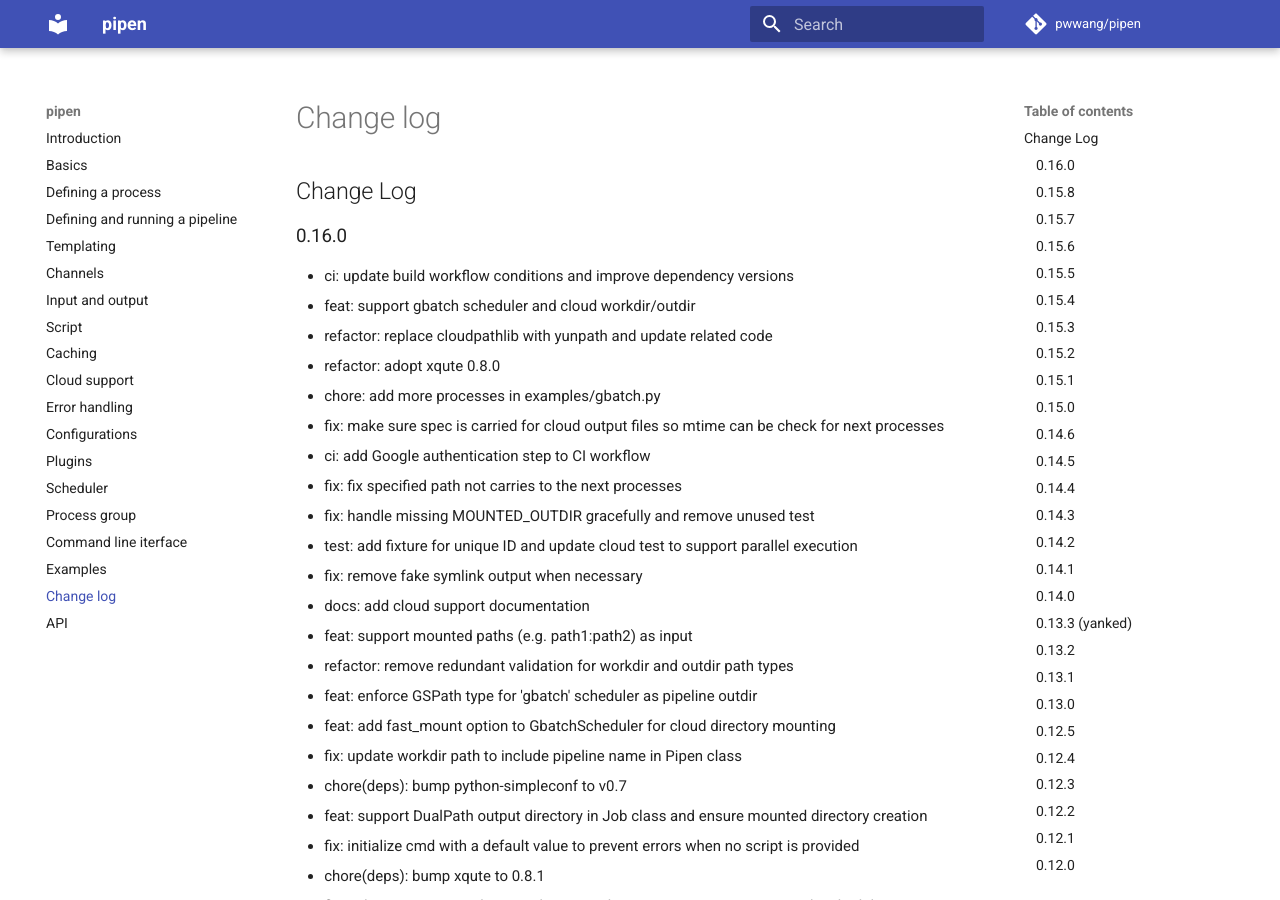
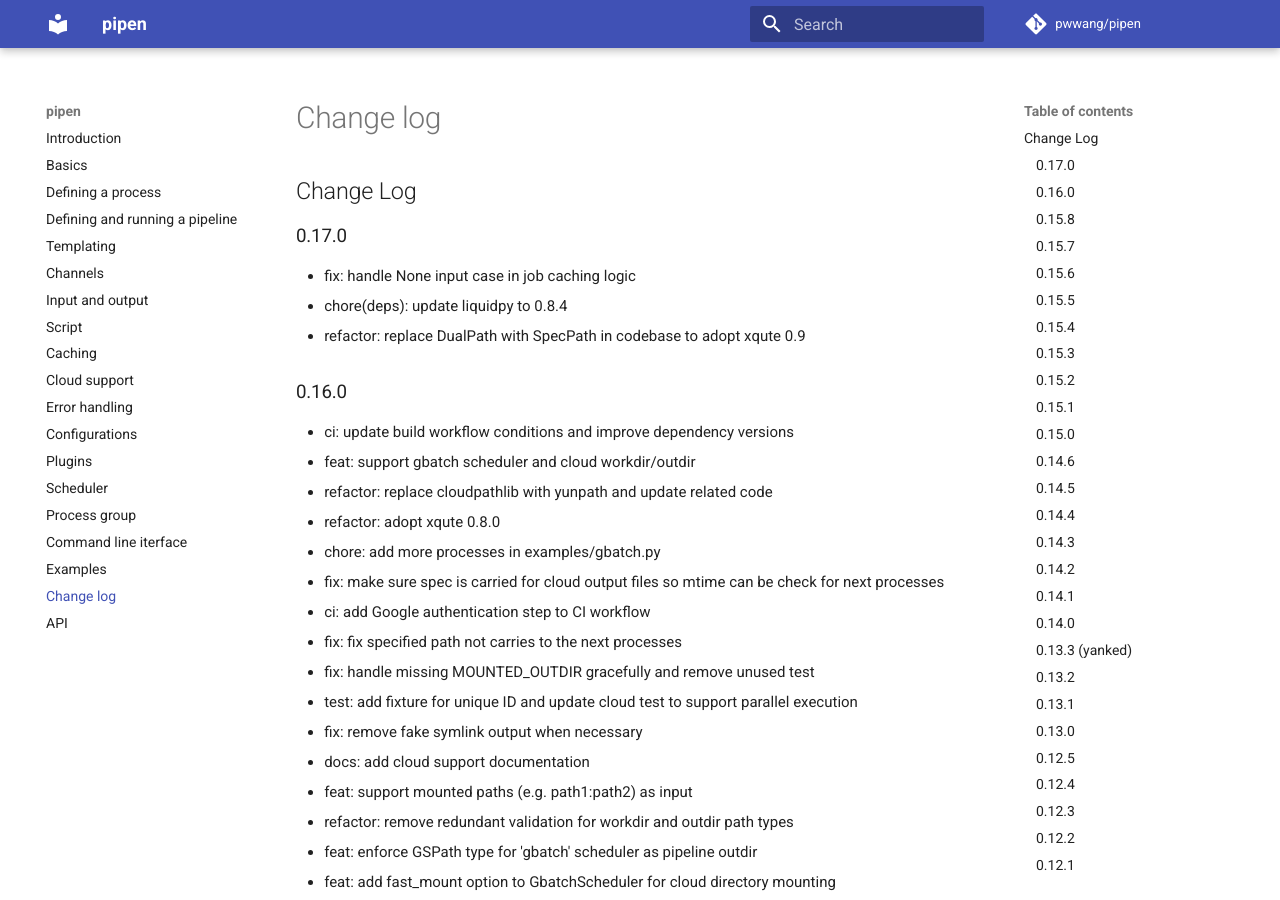
Before and after one commit to pwwang/pipen, an MkDocs documentation site: the page built from docs/CHANGELOG.md, in a window 1280 px wide and 900 px high. Built offline with MkDocs 1.6.1 and Material for MkDocs 9.7.7, drawn with Linux system fonts in a browser that asks for light colours; comment, search, counter and statistics services are not loaded.

Commit message:
0.17.0a1

```diff
--- a/docs/CHANGELOG.md
+++ b/docs/CHANGELOG.md
@@ -1,4 +1,10 @@
 # Change Log
+
+## 0.17.0
+
+- fix: handle None input case in job caching logic
+- chore(deps): update liquidpy to 0.8.4
+- refactor: replace DualPath with SpecPath in codebase to adopt xqute 0.9
 
 ## 0.16.0
 
--- a/pipen/version.py
+++ b/pipen/version.py
@@ -1,3 +1,3 @@
 """Provide version of pipen"""
 
-__version__ = "0.16.0"
+__version__ = "0.17.0a1"
--- a/pyproject.toml
+++ b/pyproject.toml
@@ -4,7 +4,7 @@ build-backend = "poetry.masonry.api"
 
 [tool.poetry]
 name = "pipen"
-version = "0.16.0"
+version = "0.17.0a1"
 description = "A pipeline framework for python"
 authors = [ "pwwang <pwwang@pwwang.com>",]
 license = "MIT"
```
